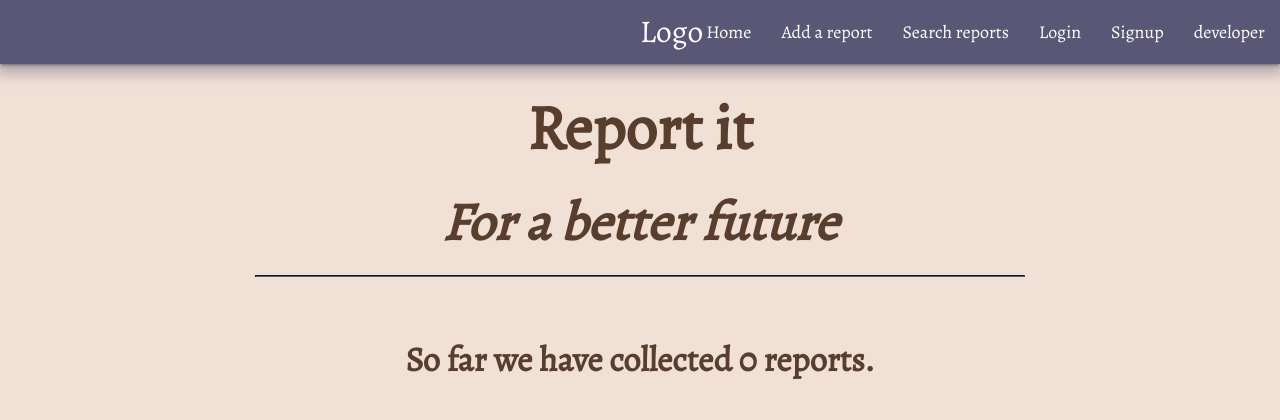
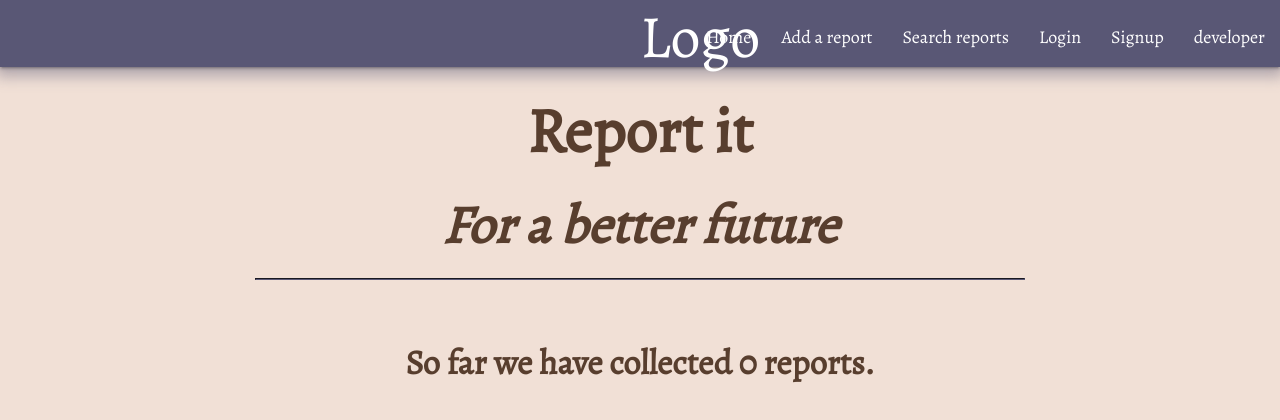
Before and after one commit to cgpalmer/ms3-project-2, a Flask app: page / in a window 1280 px wide. Shown: the top 420 px of the page. Run offline with Flask 2, Linux system fonts and the light colour scheme; data that the repository does not hold is empty; some libraries are stand-ins or nearby versions.

Commit message:
Adding nav and nav brand logo to the media query and changing the font size.

```diff
--- a/static/css/style.css
+++ b/static/css/style.css
@@ -65,7 +65,7 @@ hr{
 
 /* Nav bar */
 
-.nav{
+nav{
     height: 8.4vh;
 }
 .nav-wrapper{
@@ -511,6 +511,18 @@ footer i {
 
 
 @media screen and (min-width: 768px) {
+nav{
+    height: 8.4vh;
+    line-height: 75px;
+}
+
+nav .brand-logo{
+    font-size: 4rem;
+
+}
+
+
+
 
 p, label, ::placeholder {
     font-size: 2rem;
```
